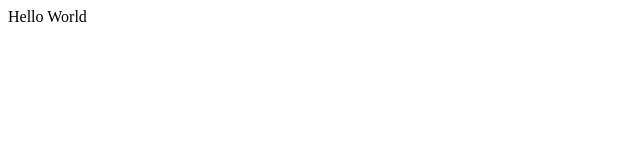
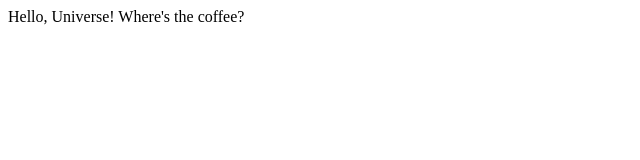
Before and after one commit to Klazomenai/github-actions-test, a plain HTML site: page index.html in a window 1280 px wide. Shown: the whole page, without its empty margins (0-640 px from the left). Drawn offline with Linux system fonts and the light colour scheme.

Commit message:
Hello, Universe! Where's the coffee?

```diff
--- a/index.html
+++ b/index.html
@@ -1,6 +1,6 @@
 <!DOCTYPE html>
 <html>
 <head>
-Hello World
+Hello, Universe! Where's the coffee?
 </head>
 </html>
```
